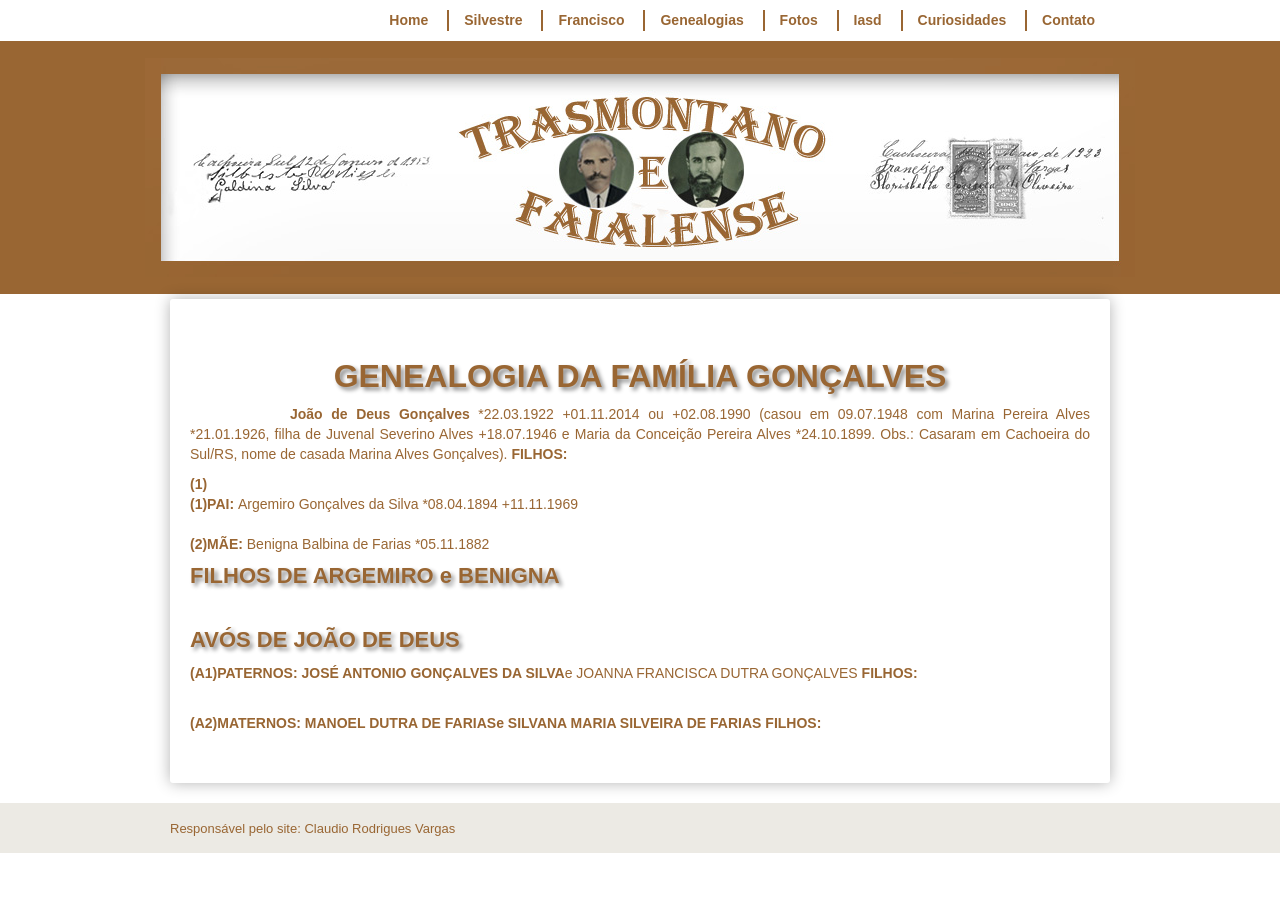
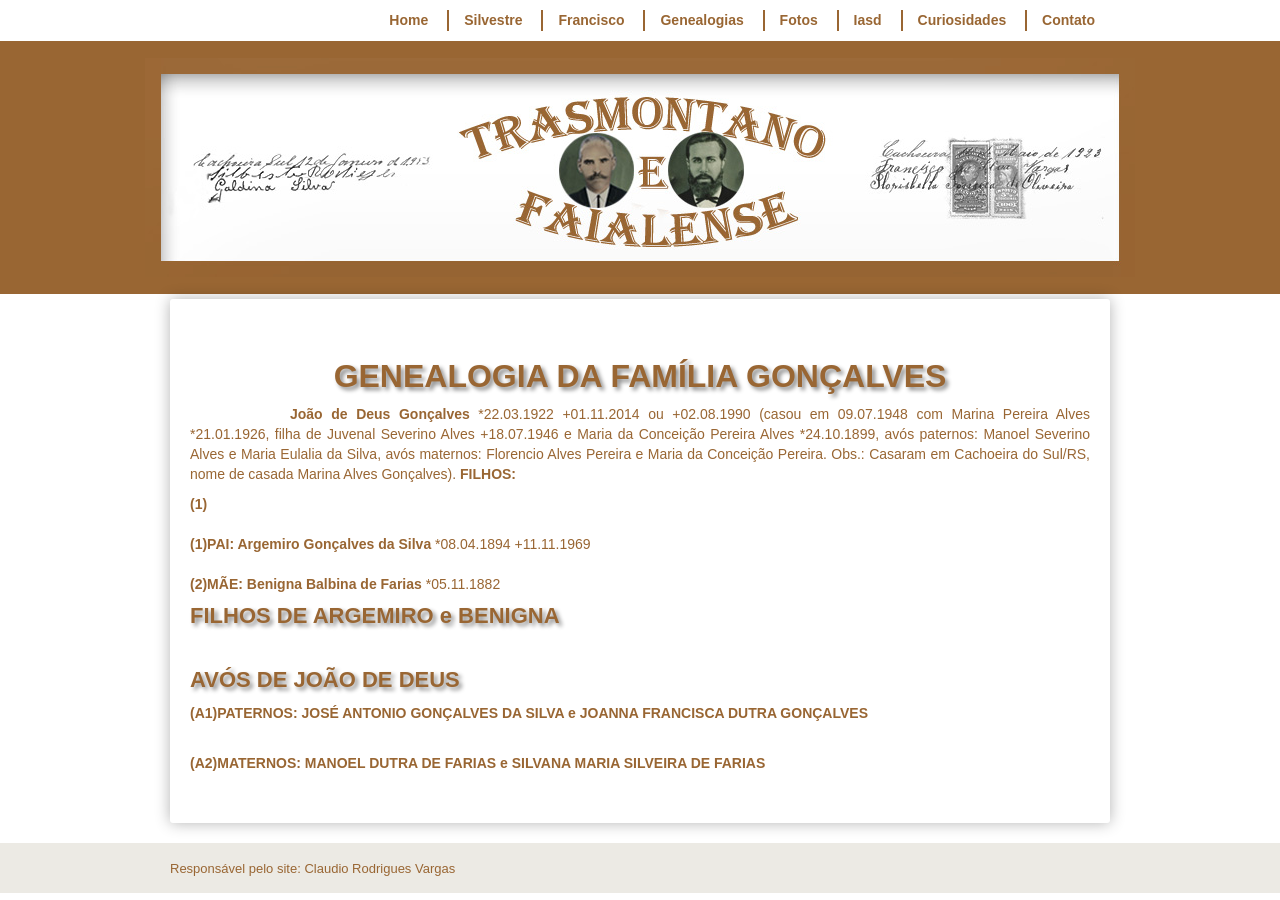
Before and after one commit to claudiovargas1955/claudiovargas1955.github.io, a Jekyll site: the page built from _pages/familia-gonçalves.html, in a window 1280 px wide. Built offline with Jekyll 4.4.1, drawn with Linux system fonts in a browser that asks for light colours; some web fonts are replaced.

Commit message:
Update familia-gonçalves.html

```diff
--- a/_pages/familia-gonçalves.html
+++ b/_pages/familia-gonçalves.html
@@ -94,20 +94,19 @@ details[open] summary {color:#996633;
 </style>
 
 <h1>GENEALOGIA DA FAMÍLIA GONÇALVES</h1>
-<b><p style="text-indent:100px";/>João de Deus Gonçalves </b>*22.03.1922 +01.11.2014 ou +02.08.1990 (casou em 09.07.1948 com Marina Pereira Alves
-*21.01.1926, filha de Juvenal Severino Alves +18.07.1946 e Maria da Conceição Pereira Alves *24.10.1899. Obs.: Casaram em Cachoeira do Sul/RS, nome de casada
-Marina Alves Gonçalves).
- <b>FILHOS: </b><br>
-<p><b>(1)</b><br>
+<b><p style="text-indent:100px";/>João de Deus Gonçalves </b>*22.03.1922 +01.11.2014 ou +02.08.1990 (casou em 09.07.1948 com Marina Pereira Alves *21.01.1926,
+filha de Juvenal Severino Alves +18.07.1946 e Maria da Conceição Pereira Alves *24.10.1899, avós paternos: Manoel Severino Alves e Maria Eulalia da Silva,
+avós maternos: Florencio Alves Pereira e Maria da Conceição Pereira. Obs.: Casaram em Cachoeira do Sul/RS, nome de casada Marina Alves Gonçalves). <b>FILHOS: </b><br>
+<p><b>(1)</b><br><br>
 
-<b>(1)PAI: </b> Argemiro Gonçalves da Silva *08.04.1894 +11.11.1969 <br><br>
+<b>(1)PAI:  Argemiro Gonçalves da Silva </b>*08.04.1894 +11.11.1969 <br><br>
 
-<b>(2)MÃE: </b>Benigna Balbina de Farias *05.11.1882<br>
+<b>(2)MÃE: Benigna Balbina de Farias </b>*05.11.1882<br>
 
 <h4>FILHOS DE ARGEMIRO e BENIGNA</h4><br>
 
 
 <h4>AVÓS DE JOÃO DE DEUS</h4>
-<p><b>(A1)PATERNOS: JOSÉ ANTONIO GONÇALVES DA SILVA</b>e JOANNA FRANCISCA DUTRA GONÇALVES</b> <b>FILHOS: <br><br>
+<p><b>(A1)PATERNOS: JOSÉ ANTONIO GONÇALVES DA SILVA e JOANNA FRANCISCA DUTRA GONÇALVES</b><br><br>
 
-<p><b>(A2)MATERNOS: MANOEL DUTRA DE FARIAS</b>e SILVANA MARIA SILVEIRA DE FARIAS</b> <b>FILHOS: <br><br>
+<p><b>(A2)MATERNOS: MANOEL DUTRA DE FARIAS e SILVANA MARIA SILVEIRA DE FARIAS</b><br><br>
```
